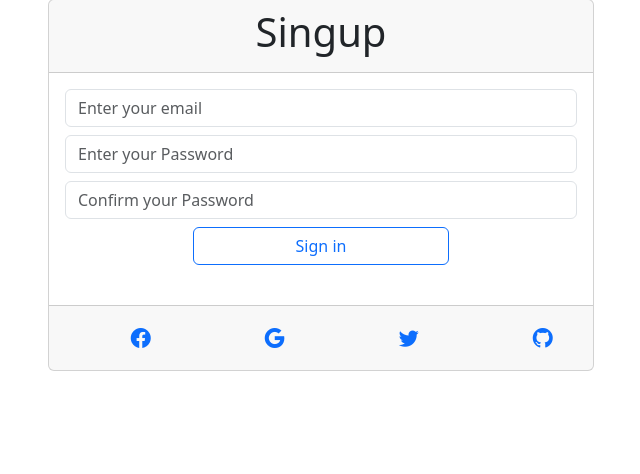
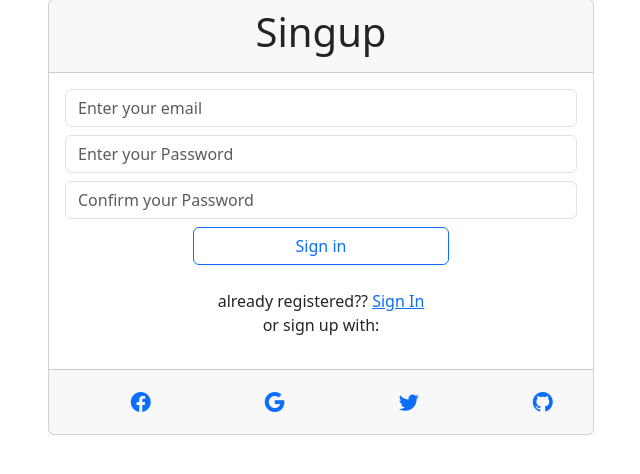
Before and after one commit to janluyleonardo/php_login, a PHP site: page /signup.php in a window 1280 px wide. Shown: the part 109-583 px from the top of the page, without its empty margins (319-959 px from the left). Run offline with PHP 8.4, Linux system fonts and the light colour scheme.

Commit message:
ajuste para enlace de usuario ya registrado

```diff
--- a/signup.php
+++ b/signup.php
@@ -80,6 +80,11 @@ if (!empty($_POST['email']) && !empty($_POST['password'])) {
                 <button type="submit" class="btn btn-outline-primary btn-md btn-block mb-4">Sign in</button>
               </div>
             </form>
+            <!-- Register buttons -->
+            <p class="text-center mt-0">
+              already registered?? <a href="login.php">Sign In</a><br>
+              or sign up with:
+            </p>
           </div>
           <div class="card-footer">
             <div class="row">
```
